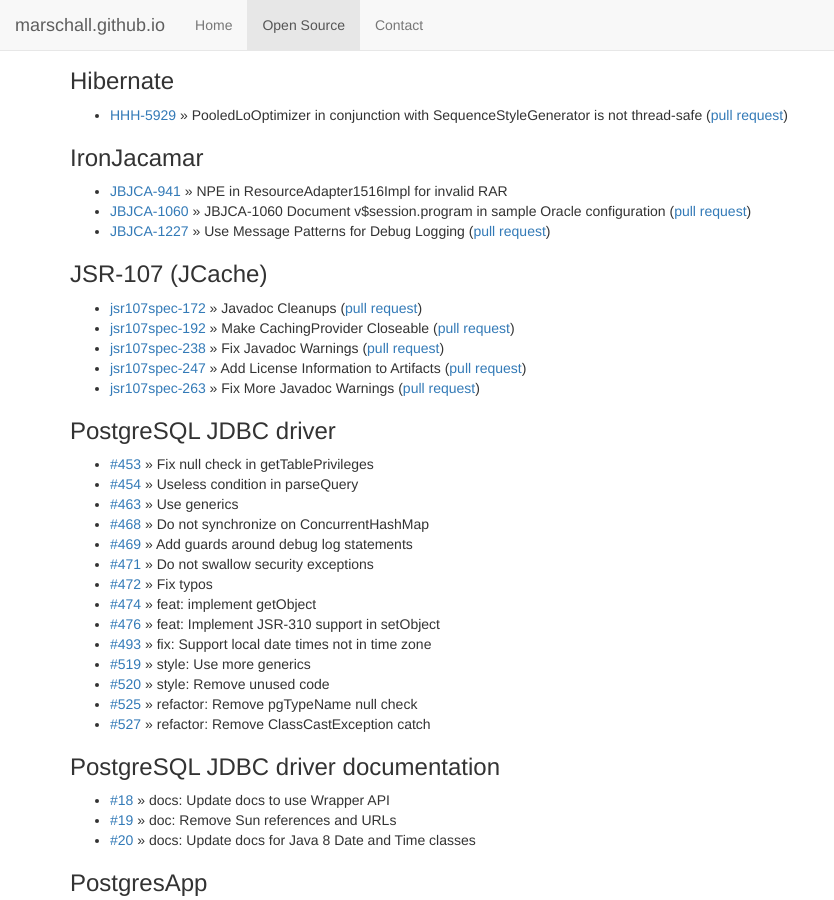
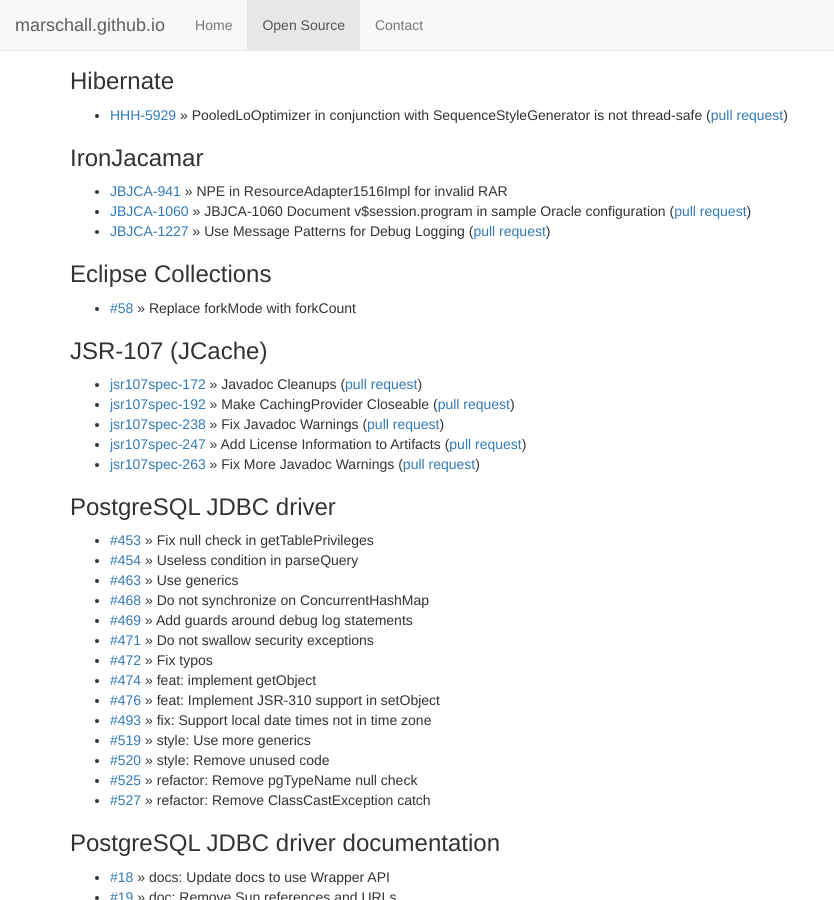
Before and after one commit to marschall/marschall.github.com, a Jekyll site: the page built from open-source.html, in a window 1280 px wide and 900 px high, scrolled down 2779 px. Shown: the whole window, without its empty margins (0-834 px from the left). Built offline with Jekyll 4.4.1, drawn with Linux system fonts in a browser that asks for light colours.

Commit message:
add Eclipse Collections

```diff
--- a/open-source.html
+++ b/open-source.html
@@ -189,6 +189,10 @@
   <li><a href="https://issues.jboss.org/browse/JBJCA-941">JBJCA-941</a> &raquo; NPE in ResourceAdapter1516Impl for invalid RAR</li>
   <li><a href="https://issues.jboss.org/browse/JBJCA-1060">JBJCA-1060</a> &raquo; JBJCA-1060 Document v$session.program in sample Oracle configuration (<a href="https://github.com/ironjacamar/ironjacamar/pull/37">pull request</a>)</li>
   <li><a href="https://issues.jboss.org/browse/JBJCA-1227">JBJCA-1227</a> &raquo; Use Message Patterns for Debug Logging (<a href="https://github.com/ironjacamar/ironjacamar/pull/251">pull request</a>)</li>
+</ul>
+<h3>Eclipse Collections</h3>
+<ul>
+  <li><a href="https://github.com/eclipse/eclipse-collections/pull/58">#58</a> &raquo; Replace forkMode with forkCount</li>
 </ul>
 <h3>JSR-107 (JCache)</h3>
 <ul>
```
